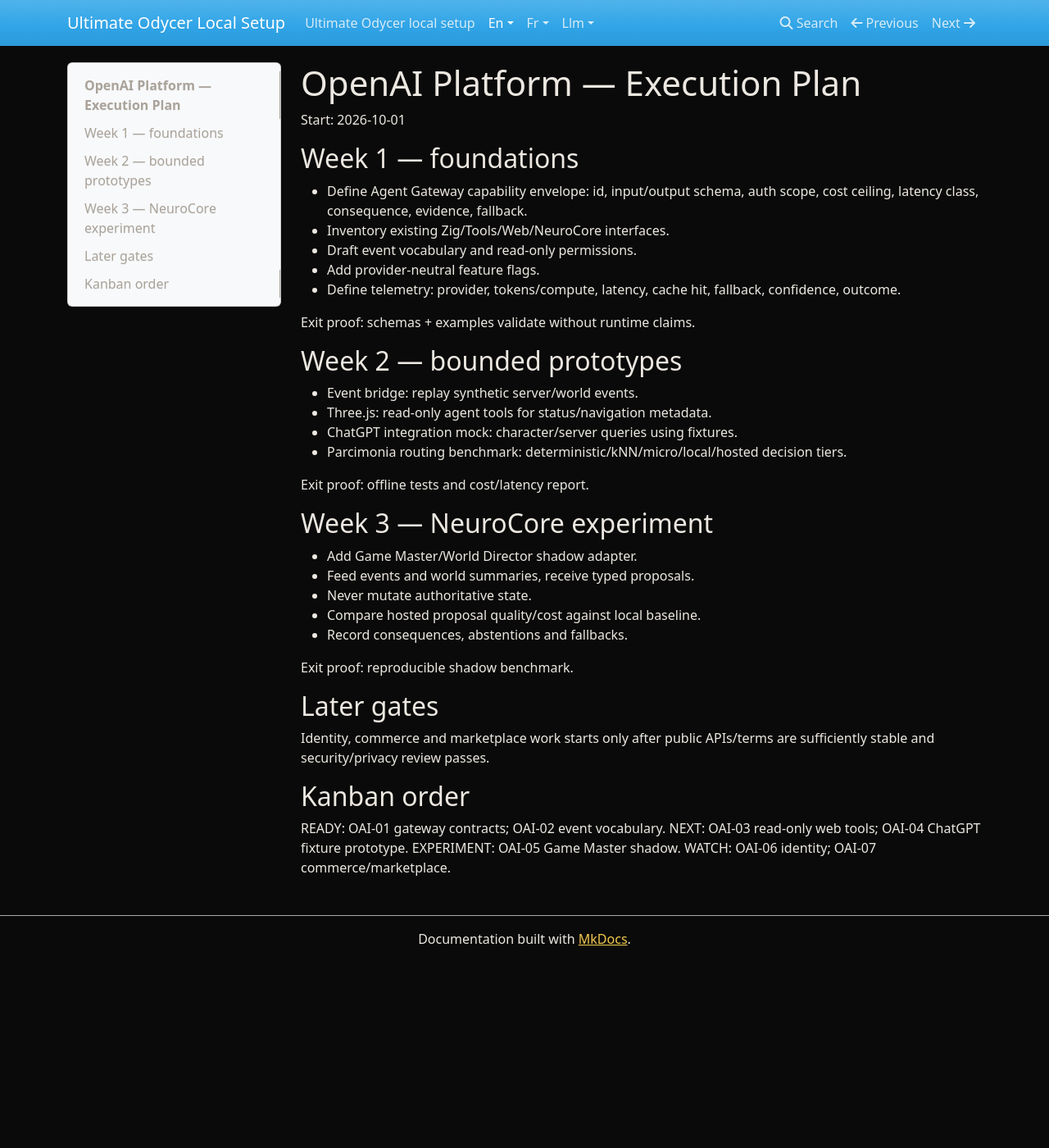
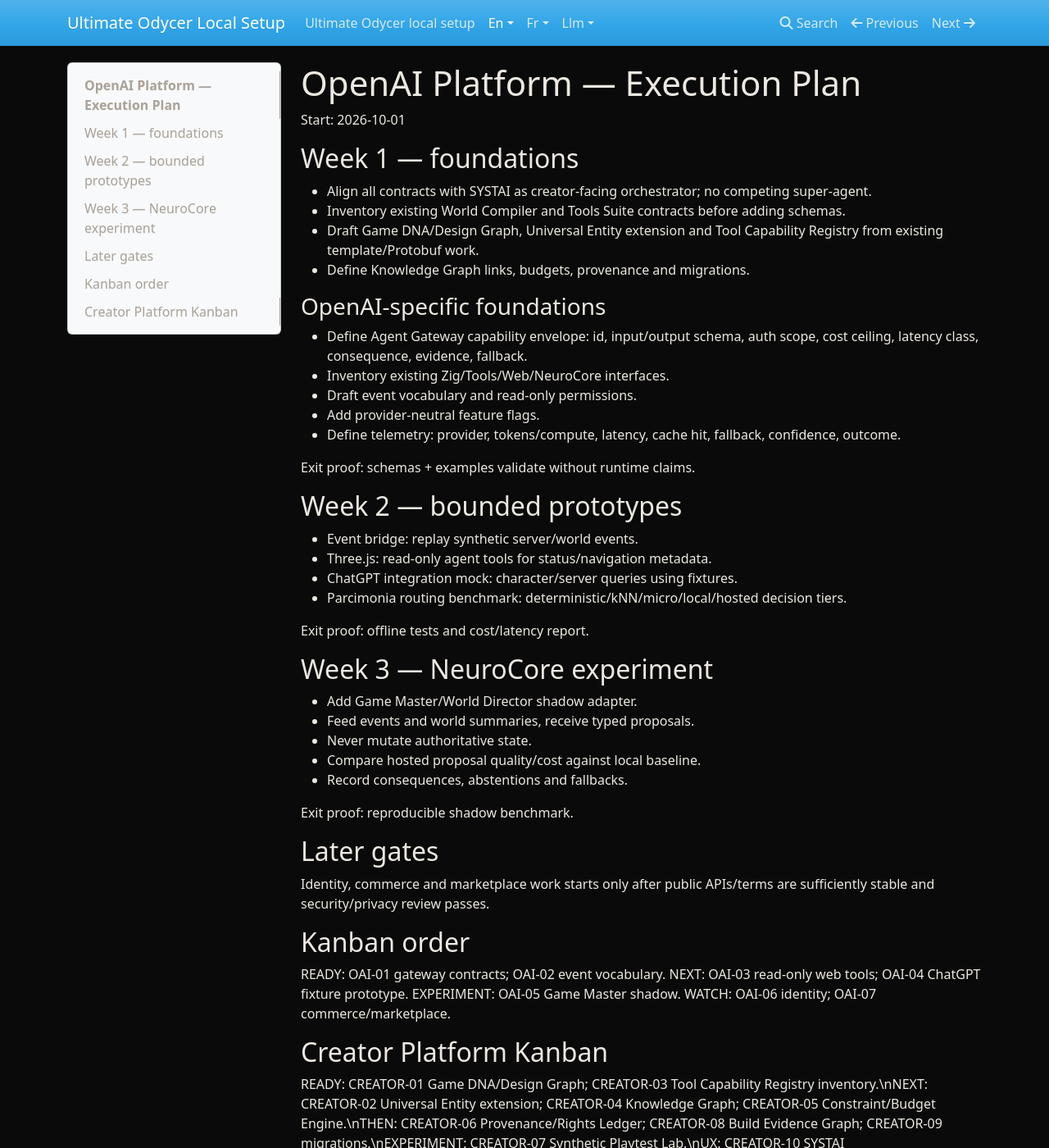
Before and after one commit to zedarvates/ultimate-odycer-docs, an MkDocs documentation site: the page built from docs/en/plans/openai-platform-execution.md, in a window 1280 px wide and 1400 px high. Shown: the whole window at 82% size. Built offline with MkDocs 1.6.1, drawn with Linux system fonts in a browser that asks for light colours; some of the changed text lies outside the part shown.

Commit message:
docs: align plan with creator platform

```diff
--- a/docs/en/plans/openai-platform-execution.md
+++ b/docs/en/plans/openai-platform-execution.md
@@ -3,6 +3,12 @@
 Start: 2026-10-01
 
 ## Week 1 — foundations
+- Align all contracts with SYSTAI as creator-facing orchestrator; no competing super-agent.
+- Inventory existing World Compiler and Tools Suite contracts before adding schemas.
+- Draft Game DNA/Design Graph, Universal Entity extension and Tool Capability Registry from existing template/Protobuf work.
+- Define Knowledge Graph links, budgets, provenance and migrations.
+
+### OpenAI-specific foundations
 - Define Agent Gateway capability envelope: id, input/output schema, auth scope, cost ceiling, latency class, consequence, evidence, fallback.
 - Inventory existing Zig/Tools/Web/NeuroCore interfaces.
 - Draft event vocabulary and read-only permissions.
@@ -36,3 +42,6 @@
 NEXT: OAI-03 read-only web tools; OAI-04 ChatGPT fixture prototype.
 EXPERIMENT: OAI-05 Game Master shadow.
 WATCH: OAI-06 identity; OAI-07 commerce/marketplace.
+
+## Creator Platform Kanban
+READY: CREATOR-01 Game DNA/Design Graph; CREATOR-03 Tool Capability Registry inventory.\nNEXT: CREATOR-02 Universal Entity extension; CREATOR-04 Knowledge Graph; CREATOR-05 Constraint/Budget Engine.\nTHEN: CREATOR-06 Provenance/Rights Ledger; CREATOR-08 Build Evidence Graph; CREATOR-09 migrations.\nEXPERIMENT: CREATOR-07 Synthetic Playtest Lab.\nUX: CREATOR-10 SYSTAI explainability/assumption review.\n
```
